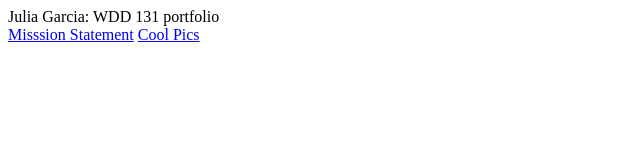
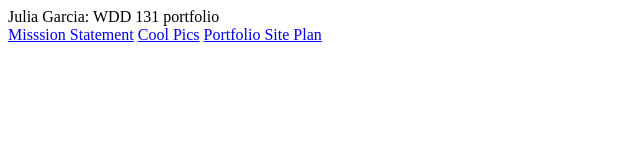
Before and after one commit to qualifiedjulia/wdd131, a plain HTML site: page index.html in a window 1280 px wide. Shown: the whole page, without its empty margins (0-640 px from the left). Drawn offline with Linux system fonts and the light colour scheme.

Commit message:
index updated

```diff
--- a/index.html
+++ b/index.html
@@ -7,6 +7,7 @@
         <nav>
             <a href="mission/index.html">Misssion Statement</a>
             <a href="coolpics/index.html">Cool Pics</a>
+            <a href="portfolio/site-plan.html">Portfolio Site Plan</a>
         </nav>
     </main>
     <footer></footer>
```
